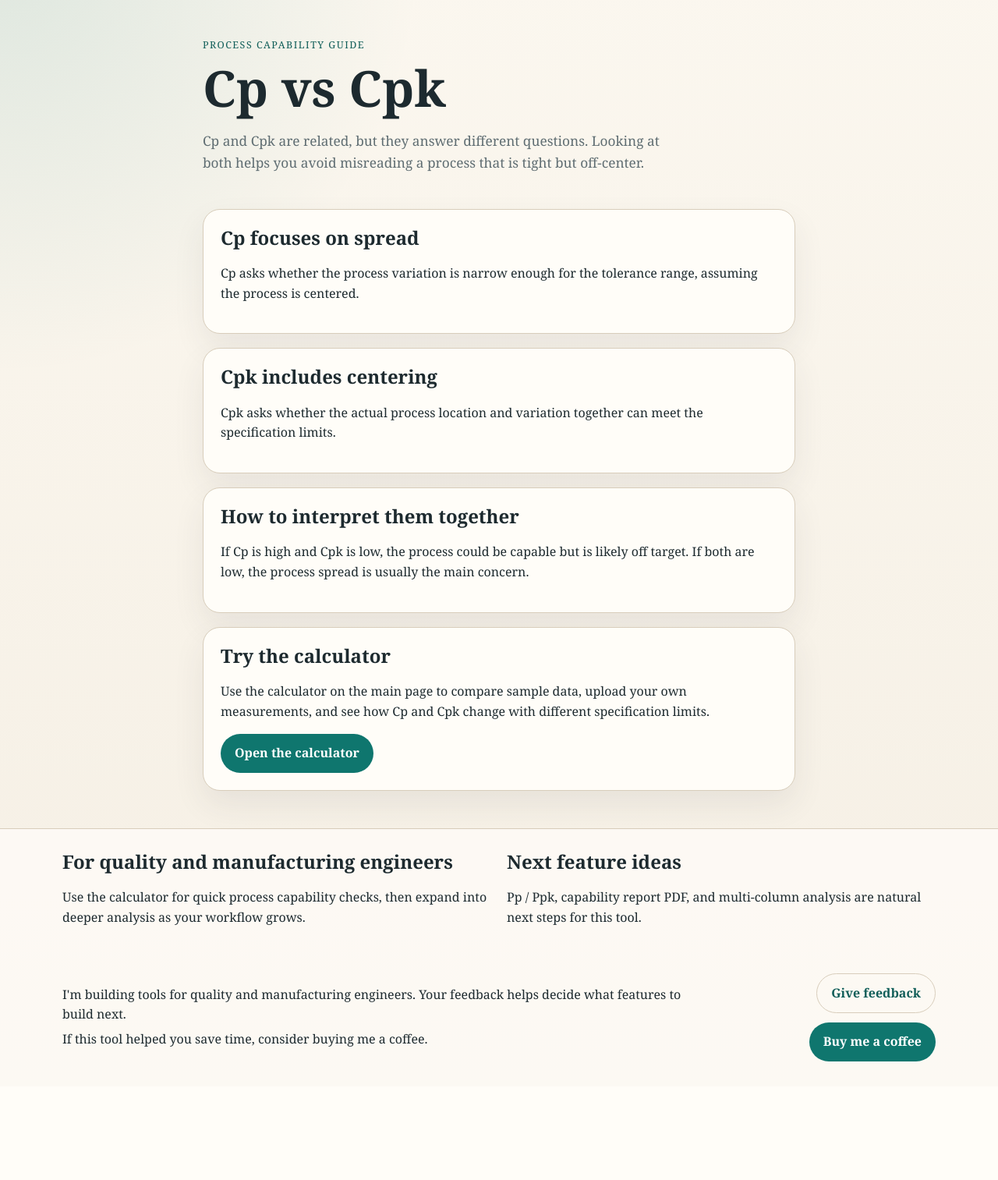
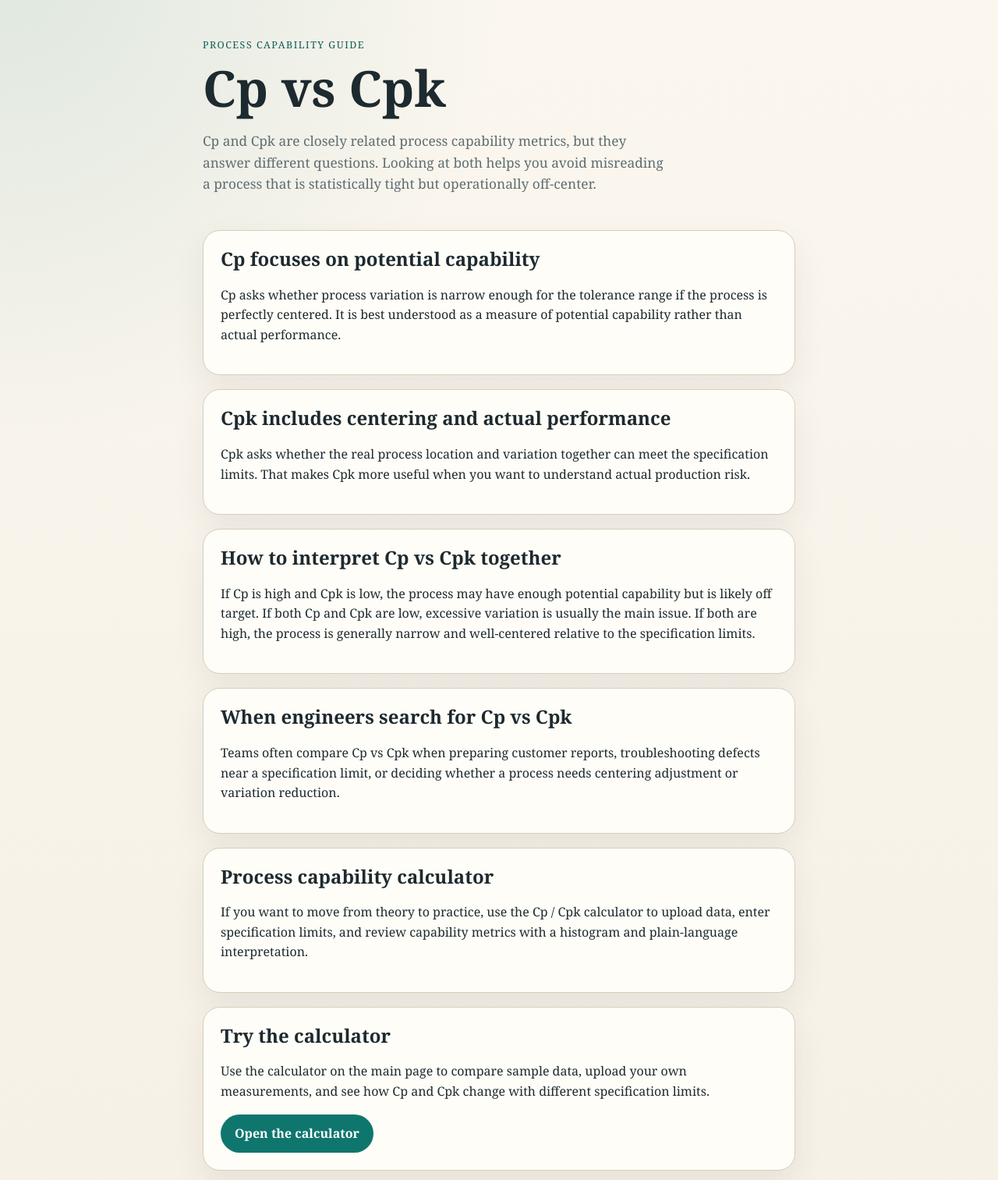
Before and after one commit to ryo0905-eng/cp-cpk-calculator-python, a Flask app: page /cp-vs-cpk in a window 1280 px wide. Shown: the part 61-1574 px from the top of the page at 78% size. Before the commit the page ends 1422 px from the top, so only its background shows below. Run offline with Flask 3, Linux system fonts and the light colour scheme.

Commit message:
Change sentents for SEO

```diff
--- a/content_pages.py
+++ b/content_pages.py
@@ -3,19 +3,23 @@ CONTENT_PAGES = {
         "title": "What Is Cp? Process Capability Index Explained",
         "description": "Learn what Cp means, how to calculate it, and when it helps evaluate process spread against specification limits.",
         "heading": "What Is Cp?",
-        "intro": "Cp compares your specification width with the natural spread of the process. It is useful when you want a quick view of potential capability.",
+        "intro": "Cp is a process capability index that compares the specification width with the natural spread of the process. Engineers use Cp when they want to understand potential capability before judging whether the process is centered.",
         "sections": [
             {
-                "title": "What Cp tells you",
-                "body": "Cp measures whether the process spread can fit inside the specification window if the process is centered. A higher Cp means the spread is small relative to the tolerance.",
+                "title": "What Cp tells you in process capability analysis",
+                "body": "Cp measures whether process variation can fit inside the specification window if the process average is centered. A higher Cp means the process spread is small relative to the tolerance, which suggests stronger potential process capability.",
             },
             {
-                "title": "Cp formula",
-                "body": "Cp = (USL - LSL) / (6 sigma). If Cp is below 1.00, the process spread is wider than the specification width.",
+                "title": "Cp formula and calculation",
+                "body": "The Cp formula is Cp = (USL - LSL) / (6 sigma). In plain terms, you compare the distance between the upper and lower specification limits with six standard deviations of the process. If Cp is below 1.00, the process spread is wider than the specification width.",
             },
             {
-                "title": "Important limitation",
-                "body": "Cp does not tell you whether the process average is centered. That is why engineers usually check Cpk together with Cp.",
+                "title": "Why Cp alone is not enough",
+                "body": "Cp does not tell you whether the process mean is centered between the specification limits. A process can have a strong Cp but still produce defects if the average shifts too close to one side. That is why Cp is usually reviewed together with Cpk.",
+            },
+            {
+                "title": "What is a good Cp value",
+                "body": "Many quality teams consider Cp 1.33 or higher a practical target, but the correct requirement depends on process risk, customer specifications, and the maturity of the manufacturing process.",
             },
         ],
     },
@@ -23,19 +27,23 @@ CONTENT_PAGES = {
         "title": "What Is Cpk? Process Centering and Capability",
         "description": "Understand Cpk, how it differs from Cp, and how it reflects both variation and process centering.",
         "heading": "What Is Cpk?",
-        "intro": "Cpk adds process centering to the capability picture. It shows how close the process mean is to the nearest specification limit.",
+        "intro": "Cpk is a process capability index that reflects both process variation and process centering. It shows how close the process mean is to the nearest specification limit, which makes it one of the most common metrics in manufacturing capability analysis.",
         "sections": [
             {
                 "title": "What Cpk tells you",
-                "body": "Cpk captures both variation and off-center behavior. Even if Cp looks strong, Cpk can be low when the mean drifts toward one side.",
+                "body": "Cpk measures actual process capability by combining spread and centering. Even when Cp looks strong, Cpk can fall if the process average drifts toward the upper or lower specification limit.",
             },
             {
-                "title": "Cpk formula",
-                "body": "Cpk is the smaller of CPU and CPL. CPU compares the mean to the upper spec limit, while CPL compares the mean to the lower spec limit.",
+                "title": "Cpk formula and interpretation",
+                "body": "Cpk is the smaller of CPU and CPL. CPU compares the process mean to the upper specification limit, while CPL compares the mean to the lower specification limit. The lower side becomes the effective Cpk because it reflects the closest risk point.",
             },
             {
-                "title": "How teams use it",
-                "body": "Manufacturing and quality teams often use Cpk thresholds such as 1.33 or higher as a target for stable production, depending on the process and customer requirements.",
+                "title": "What is a good Cpk value",
+                "body": "A Cpk of 1.33 is a common target for many production processes, although high-risk products or strict customer requirements may demand higher capability. The correct benchmark depends on context, not just a generic threshold.",
+            },
+            {
+                "title": "Why Cpk matters in manufacturing",
+                "body": "Because Cpk includes centering, it helps teams decide whether they should reduce variation, adjust the process target, or investigate a recent shift in setup, material, or measurement behavior.",
             },
         ],
     },
@@ -43,19 +51,23 @@ CONTENT_PAGES = {
         "title": "Cp vs Cpk: What Is the Difference?",
         "description": "Compare Cp and Cpk side by side and learn when each process capability metric matters most.",
         "heading": "Cp vs Cpk",
-        "intro": "Cp and Cpk are related, but they answer different questions. Looking at both helps you avoid misreading a process that is tight but off-center.",
+        "intro": "Cp and Cpk are closely related process capability metrics, but they answer different questions. Looking at both helps you avoid misreading a process that is statistically tight but operationally off-center.",
         "sections": [
             {
-                "title": "Cp focuses on spread",
-                "body": "Cp asks whether the process variation is narrow enough for the tolerance range, assuming the process is centered.",
+                "title": "Cp focuses on potential capability",
+                "body": "Cp asks whether process variation is narrow enough for the tolerance range if the process is perfectly centered. It is best understood as a measure of potential capability rather than actual performance.",
             },
             {
-                "title": "Cpk includes centering",
-                "body": "Cpk asks whether the actual process location and variation together can meet the specification limits.",
+                "title": "Cpk includes centering and actual performance",
+                "body": "Cpk asks whether the real process location and variation together can meet the specification limits. That makes Cpk more useful when you want to understand actual production risk.",
             },
             {
-                "title": "How to interpret them together",
-                "body": "If Cp is high and Cpk is low, the process could be capable but is likely off target. If both are low, the process spread is usually the main concern.",
+                "title": "How to interpret Cp vs Cpk together",
+                "body": "If Cp is high and Cpk is low, the process may have enough potential capability but is likely off target. If both Cp and Cpk are low, excessive variation is usually the main issue. If both are high, the process is generally narrow and well-centered relative to the specification limits.",
+            },
+            {
+                "title": "When engineers search for Cp vs Cpk",
+                "body": "Teams often compare Cp vs Cpk when preparing customer reports, troubleshooting defects near a specification limit, or deciding whether a process needs centering adjustment or variation reduction.",
             },
         ],
     },
--- a/templates/content_page.html
+++ b/templates/content_page.html
@@ -17,6 +17,11 @@
     </article>
     {% endfor %}
 
+    <article class="panel">
+        <h2>Process capability calculator</h2>
+        <p>If you want to move from theory to practice, use the Cp / Cpk calculator to upload data, enter specification limits, and review capability metrics with a histogram and plain-language interpretation.</p>
+    </article>
+
     <article class="panel callout">
         <h2>Try the calculator</h2>
         <p>Use the calculator on the main page to compare sample data, upload your own measurements, and see how Cp and Cpk change with different specification limits.</p>
```
Also changed, not shown: templates/index.html (+60 -9 lines).
